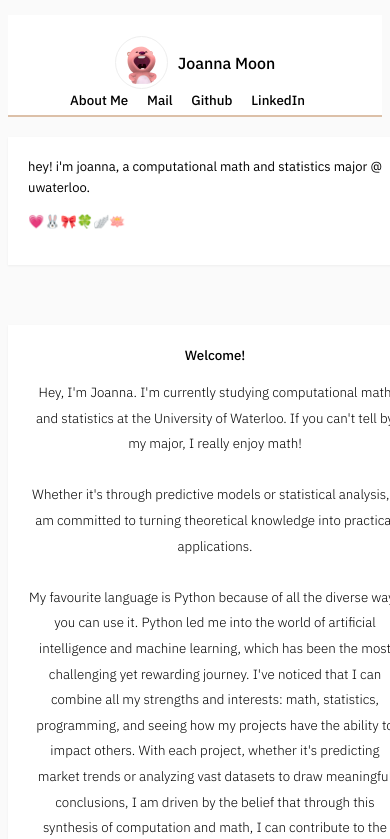
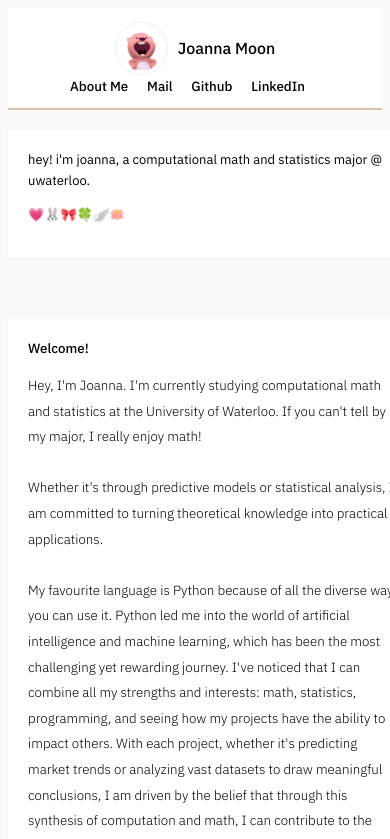
Before and after one commit to joannamooon/joannamoon, a plain HTML site: page index.html in a window 390 px wide. Shown: the top 839 px of the page. Drawn offline with Linux system fonts and the light colour scheme.

Commit message:
Update style.css

```diff
--- a/style.css
+++ b/style.css
@@ -10,8 +10,6 @@ body {
   width: 100%;
   min-height: 100px;
   position: sticky;
-  top: 0;
-  padding: 0;
   background-color: #ffffff;
   z-index: 999;
 }
@@ -47,7 +45,6 @@ body {
 .flex.centered {
   display: flex;
   align-items: center;
-  margin-top: 15px;
 }
 
 .tab-button {
@@ -180,7 +177,6 @@ body {
 #aboutme {
   background-color: #ffffff;
   width: 940px;
-  margin: 50px;
   padding: 20px;
   border-bottom: 2px solid #dcc0a8;
   background-color: #ffffff;
@@ -214,7 +210,6 @@ body {
 
   #topbar, #topbar_inner{
     flex-direction: column;
-    width:100%;
   }
 
   #sidebar,
@@ -235,6 +230,6 @@ body {
   #topbar-inner, #welcome, .footer, #aboutme{
     width: 100%;
     flex-direction: column;
-    text-align: center;
+    align-items: center;
   }
 }
```
